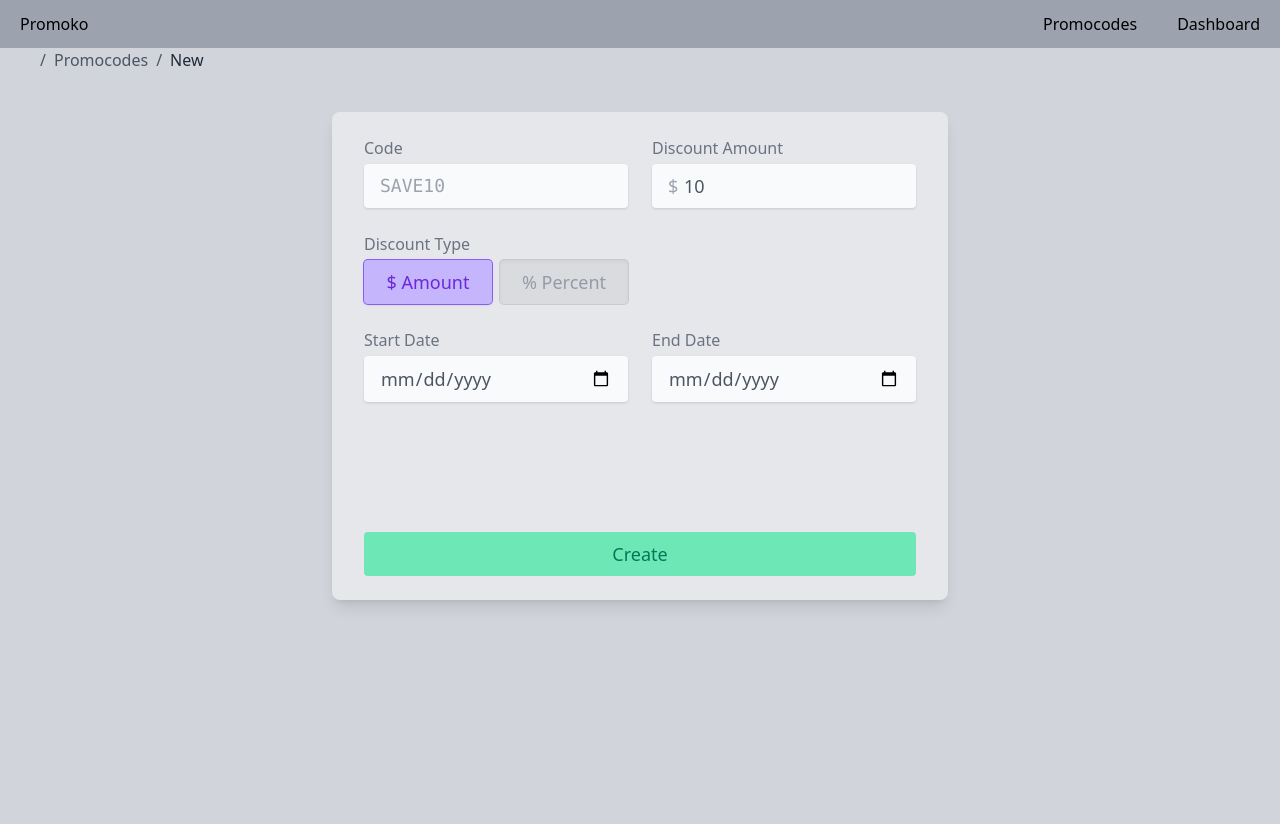
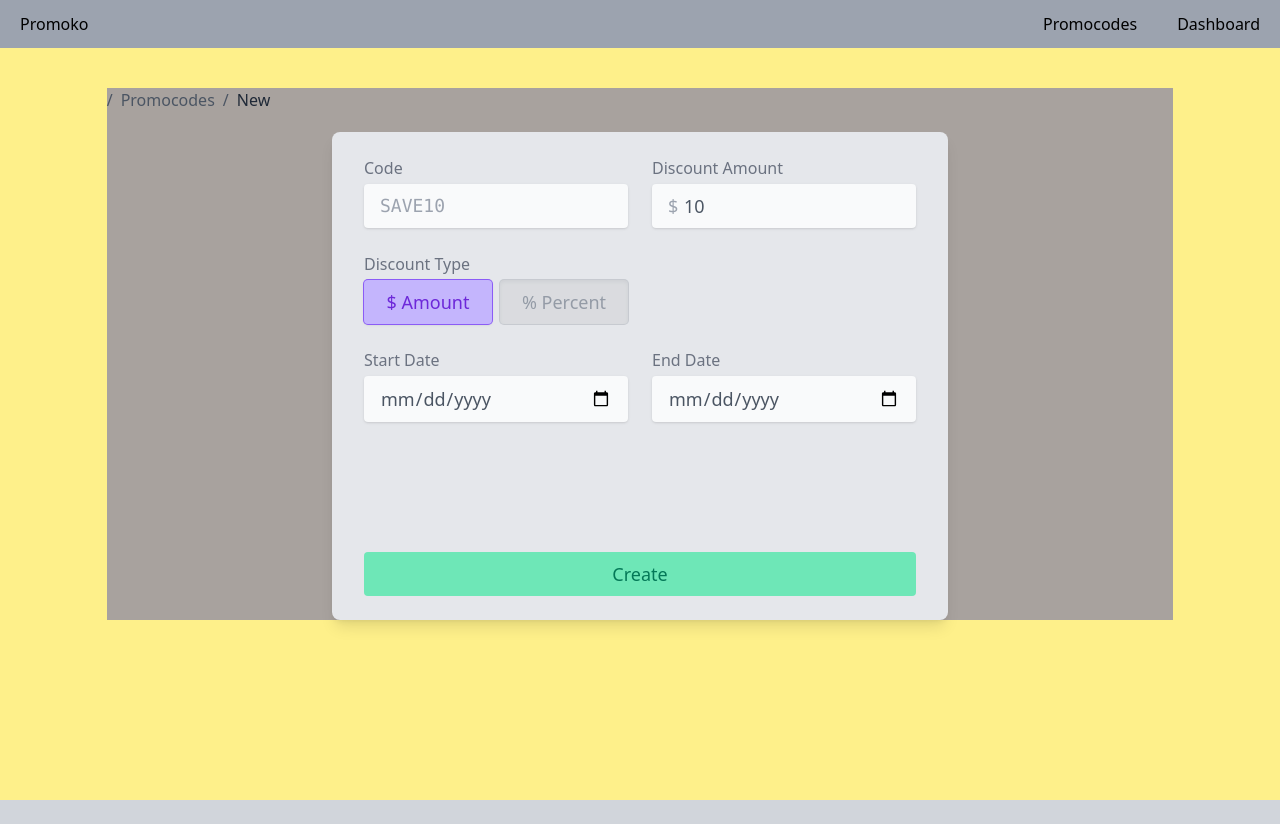
Before and after one commit to daniel-black/promocodes-manager, a Next.js app: page /promocodes/new in a window 1280 px wide. After the commit the page ends 800 px from the top, so only its background shows below. Built offline with nearby package versions, Linux system fonts and the light colour scheme.

Commit message:
added status back to prisma Promocode model

```diff
--- a/src/app/(manager)/layout.tsx
+++ b/src/app/(manager)/layout.tsx
@@ -4,13 +4,11 @@ import { LayoutProps } from "../layout";
 
 export default function ManagerLayout({ children }: LayoutProps) {
   return (
-    <div>
+    <div className="bg-yellow-200 h-screen flex flex-col items-center">
       <Nav />
-      <main className="h-[94vh]">
-        <div className="px-10">
-          <BreadCrumbs />
-        </div>
-        <div className="flex justify-center w-full h-full py-[5vh] px-5">
+      <main className="mt-10 w-5/6 bg-stone-400">
+        <BreadCrumbs />
+        <div className="flex justify-center w-full h-full">
           {children}
         </div>
       </main>
--- a/src/app/(manager)/promocodes/page.tsx
+++ b/src/app/(manager)/promocodes/page.tsx
@@ -1,7 +1,7 @@
-import { ThreeDots } from "@/components/Icons";
 import { OptionsButton } from "@/components/OptionsButton";
 import { PromocodeDiscountPill } from "@/components/PromocodeDiscountPill";
-import { PromocodeStatusPill } from "@/components/PromocodeStatusPill";
+import { StatusPill } from "@/components/StatusPill";
+
 import { Promocode } from "@/types";
 // import { mockPromocodes } from "@/data";
 import { getBaseURL } from "@/utils/url";
@@ -11,10 +11,10 @@ export default async function PromocodesPage() {
   const promocodesResponse = await fetch(`${getBaseURL()}/api/promocodes`, {
     cache: 'no-store'
   });
-  const promocodes = await promocodesResponse.json();
+  const promocodes = await promocodesResponse.json() as Promocode[];
 
   return (
-    <div className="overflow-auto rounded-lg bg-gray-200 shadow-lg h-[84vh]">
+    <div className="overflow-auto rounded-lg bg-gray-200 shadow-lg h-[84vh] w-full">
       <table className="text-left relative">
         <thead className="sticky top-0 opacity-[97%]">
           <tr className="bg-gray-100 text-gray-500">
@@ -33,8 +33,7 @@ export default async function PromocodesPage() {
                 </Link>
               </td>
               <td className="px-12 py-3">
-                {/* <PromocodeStatusPill status={p.status} /> */}
-                <p>hmm</p>
+                <StatusPill status={p.status} />
               </td>
               <td className="px-12 py-3">
                 <PromocodeDiscountPill codeType={p.codeType} discount={p.discount} />
--- a/src/components/BreadCrumbs.tsx
+++ b/src/components/BreadCrumbs.tsx
@@ -9,7 +9,7 @@ export const BreadCrumbs = () => {
   if (segments.length === 1) return null;
 
   return (
-    <div className="flex space-x-2 text-gray-600">
+    <div className="flex space-x-2 text-gray-600 mb-5">
       {segments.map((segment, i) =>
         <div key={i} className='space-x-2'>
           <span>/</span>
--- a/src/components/Nav.tsx
+++ b/src/components/Nav.tsx
@@ -2,7 +2,7 @@ import Link from "next/link";
 
 export const Nav = () => {
   return (
-    <nav className="flex justify-between items-center px-5 bg-gray-400 h-[6vh]">
+    <nav className="flex justify-between items-center px-5 py-3 bg-gray-400 w-full">
       <Link href={'/'}>Promoko</Link>
       <div className="space-x-10">
         <Link href={'/promocodes'}>Promocodes</Link>
--- a/src/components/NewPromocodeForm.tsx
+++ b/src/components/NewPromocodeForm.tsx
@@ -27,6 +27,7 @@ export const NewPromocodeForm = () => {
     const body = JSON.stringify({
       code,
       codeType,
+      status: getStatus(startDate, endDate),
       discount: codeType === 'amount' ? amountDiscount : percentDiscount,
       maxDiscount: codeType === 'amount' ? null : maxDiscount,
       start: startDate,
@@ -87,3 +88,13 @@ export const NewPromocodeForm = () => {
     </form>
   );
 }
+
+function getStatus(start: string, end?: string): Status {
+  const now = Date.now();
+  const startTime = new Date(start).getTime();
+  const endTime = end ? new Date(end).getTime() : null;
+
+  return (now > startTime && (!endTime || now < endTime))
+    ? 'active'
+    : 'inactive';
+}
--- a/src/components/PromocodeStatusPill.tsx
+++ b/src/components/StatusPill.tsx
@@ -1,6 +1,6 @@
 import { Status } from "@/types";
 
-export function PromocodeStatusPill({ status }: { status: Status }) {
+export function StatusPill({ status }: { status: Status }) {
   let pillStyle = 'flex justify-center items-center w-16 py-1 rounded-full text-xs text-center border capitalize';
   // let icon = '';
 
@@ -17,6 +17,10 @@ export function PromocodeStatusPill({ status }: { status: Status }) {
       pillStyle += ' bg-rose-200 text-rose-600 border-rose-300';
       // icon = '🚫';
       break;
+    case 'inactive':
+      pillStyle += ' bg-neutral-200 text-neutral-600 border-neutral-300';
+      // icon = '🚫';
+      break;
   }
 
   return (
--- a/src/pages/api/promocodes.ts
+++ b/src/pages/api/promocodes.ts
@@ -53,6 +53,7 @@ async function handlePost(req: NextApiRequest, res: NextApiResponse) {
     data: {
       code: body.code,
       codeType: body.codeType,
+      status: body.status,
       discount: body.discount,
       maxDiscount: body.maxDiscount,
       start: new Date(body.start),
```
Also changed, not shown: 2 other files (tests, documents, lock files or other folders).
